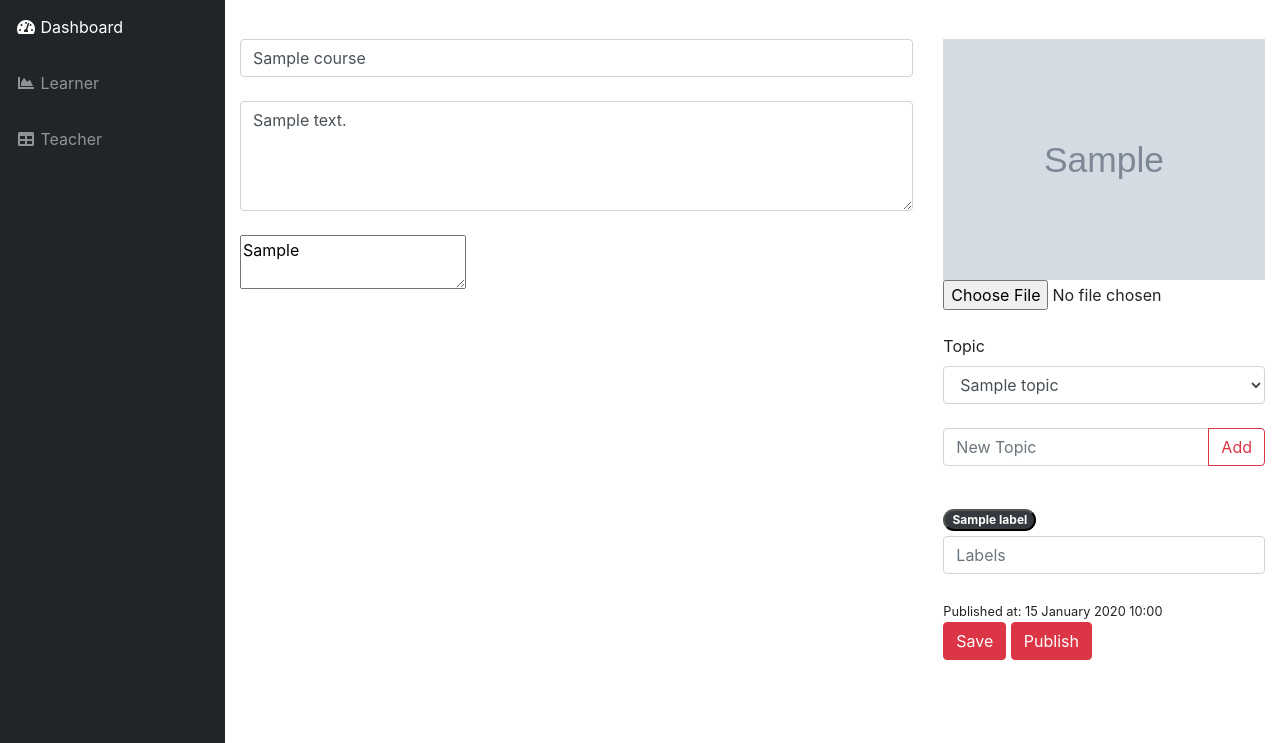
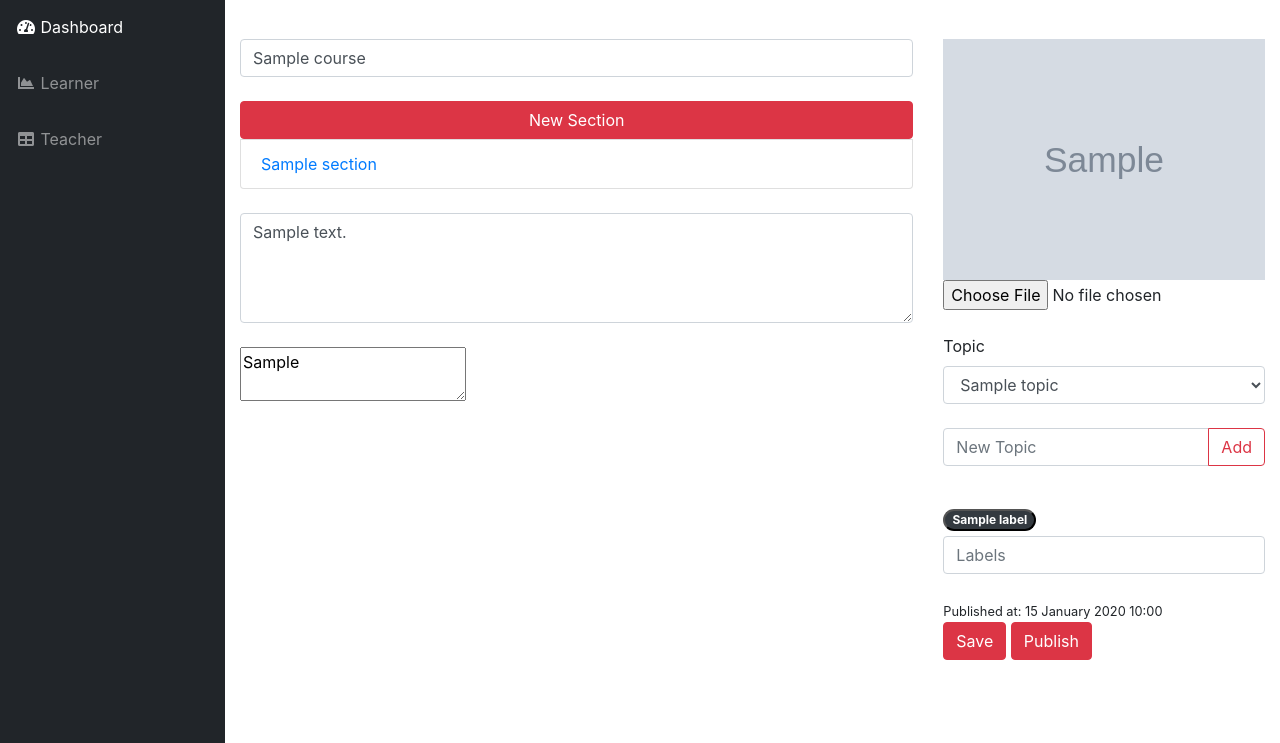
Before and after one commit to asiliskender/ocial, a Django app: page /classroom/editcourse/1/ in a window 1280 px wide. Shown: the part 86-829 px from the top of the page. Run offline with Django 3.2, Linux system fonts and the light colour scheme; a user stored in the database is signed in; tables that the repository leaves empty hold one stand-in row (values such as "Sample post"); grey boxes marked "Sample" are stand-in pictures; some libraries are stand-ins or nearby versions.

Commit message:
sections creation and edit

```diff
--- a/ocial_project/topics/models.py
+++ b/ocial_project/topics/models.py
@@ -44,7 +44,10 @@ class Label(models.Model):
 class Section(models.Model):
 	name = models.CharField(max_length=200)
 	course = models.ForeignKey('Course', on_delete=models.CASCADE)
+	order =  models.IntegerField(default=1)
 
+	class Meta:
+		ordering = ['order']
 
 	def __str__(self):
 		return self.name
--- /dev/null
+++ b/ocial_project/topics/templates/temp/course_new_edit.html
@@ -0,0 +1,97 @@
+        <div class="form-group">
+
+            <div class="row">
+                <div class="col-sm-8">
+                    <input type="text" class="form-control" name="title" placeholder="Title" value="{{ course.title }}">
+                    {% if course.id %}
+                    <ul class="list-group mt-4" id="demo2">
+                        <button type="button" onclick="window.location.href = '{% url 'newsection' course.id %}';" class="btn btn-danger">New Section </button>
+
+
+                        {% for section in course.section_set.all %}
+                            <li class="list-group-item"><a href="{% url 'editsection' section.id %}">{{section.name}}</a></li>
+                        {% endfor %}
+
+                    </ul>
+                    {% endif %}
+
+
+
+
+
+
+                    <br />
+
+                    <textarea type="text" class="form-control" name="description" rows="4" placeholder="Course Description">{{ course.description }}</textarea>
+                    <br />
+
+                     <textarea id="summernote" name="wywl">{{ course.wywl }}</textarea>
+                        <script>
+                          $('#summernote').summernote({
+                            placeholder: 'What they will learn?',
+                            tabsize: 1,
+                            height: 250
+                          });
+                        </script>
+
+
+
+                </div>
+
+
+
+                <div class="col-sm-4">
+                        {% if course.image %}<img src="{{ course.image.url }}" style="width:100%; height: auto">{% endif %}
+                        <input type="file" class="form-control-file" name="image" >
+                        <br />
+                        <label for="exampleFormControlSelect1">Topic</label>
+                        <select class="form-control" name="topic">
+                            <option disabled selected>Select topic</option>
+                            {% for topic in topics.all %}
+                                {% if topic.id == course.topic.id %}
+                                    <option selected value="{{ topic.id }}">{{ topic }}</option>
+                                {% else %}
+                                    <option value="{{ topic.id }}">{{ topic }}</option>
+                                {% endif %}
+                            {% endfor %}
+                        </select>
+                        <br />
+
+                        <form class="form-inline" action="">
+                            <div class="input-group mb-3">
+                              <input type="text" class="form-control" placeholder="New Topic" name="topictitle" aria-describedby="basic-addon2">
+                              <div class="input-group-append">
+                                <button class="btn btn-outline-danger" type="submit" name="newtopic" >Add</button>
+                              </div>
+                            </div>
+                        </form>
+
+
+                        <br />
+
+
+
+                        {% for label in course.label.all %}
+                        <button type="submit" name="removelabel" class="badge badge-pill badge-dark" style="margin-bottom: 5px;">{{ label.name }}</button>
+                            <input type="hidden" name="labelremove"  value="{{ label.id }}">
+                        {% endfor %}
+
+                        <input type="text" class="form-control" name="labels" placeholder="Labels">
+
+                        <br />
+
+                        {% if course.id %}
+                        {% if course.published == True %}
+                            <small>Published at: {{course.pub_date_exact}}</small>
+                        {% else %}
+                            <small>Saved at: {{course.pub_date_exact}}</small>
+                        {% endif %}
+                        {% endif %}
+
+                        <br />
+
+                        <button type="submit" name="save" class="btn btn-danger">Save</button>
+                        {% if course.id %}<button type="submit" name="publish" class="btn btn-danger">Publish</button>{% endif %}
+                </div>
+            </div>
+        </div>
--- a/ocial_project/topics/templates/temp/topics_list.html
+++ b/ocial_project/topics/templates/temp/topics_list.html
@@ -7,9 +7,9 @@
         <div class="col-md-4">
           <div class="card mb-4 shadow-sm">
             <div class="card-body">
-              <a style="color: #EE514D"href="{%url 'explore'%}?search_topic={{topic.id}}" class="card-text">{{ topic.title }}</a>
+              <a href="{%url 'explore'%}?search_topic={{topic.id}}" class="card-text">{{ topic.title }}</a>
               <div class="d-flex justify-content-between align-items-center">
-                <small class="text-muted">{{topic.number_of_answers}}  courses</small>
+                <small class="text-muted">{{topic.number_of_courses}}  courses</small>
               </div>
             </div>
           </div>
--- a/ocial_project/topics/templates/topics/editcourse.html
+++ b/ocial_project/topics/templates/topics/editcourse.html
@@ -8,7 +8,7 @@
     <script src="https://code.jquery.com/jquery-3.2.1.slim.min.js"></script>
     <link href="https://cdnjs.cloudflare.com/ajax/libs/summernote/0.8.11/summernote-lite.css" rel="stylesheet">
     <script src="https://cdnjs.cloudflare.com/ajax/libs/summernote/0.8.11/summernote-lite.js"></script>
-    <link rel="stylesheet" href="https://stackpath.bootstrapcdn.com/bootstrap/4.3.1/css/bootstrap.min.css" integrity="sha384-ggOyR0iXCbMQv3Xipma34MD+dH/1fQ784/j6cY/iJTQUOhcWr7x9JvoRxT2MZw1T" crossorigin="anonymous">
+    <script src="https://cdn.jsdelivr.net/gh/RubaXa/Sortable/Sortable.min.js"></script>
 
 
 <div class="container-fluid" style="margin-top:40px;">
@@ -23,86 +23,7 @@
     <form method="POST" action="{% url 'editcourse' course.id %}" enctype="multipart/form-data">
     	{% csrf_token %}
 
-
-
-        <div class="form-group">
-
-            <div class="row">
-                <div class="col-sm-8">
-                    <input type="text" class="form-control" name="title" value="{{ course.title }}">
-                    <br />
-
-                    <textarea type="text" class="form-control" name="description" rows="4" placeholder="Course Description">{{ course.description }}</textarea>
-                    <br />
-
-                     <textarea id="summernote" name="wywl">{{ course.wywl }}</textarea>
-                        <script>
-                          $('#summernote').summernote({
-                            placeholder: 'What they will learn?',
-                            tabsize: 1,
-                            height: 250
-                          });
-                        </script>
-                </div>
-
-
-
-                <div class="col-sm-4">
-                        <img src="{{ course.image.url }}" style="width:100%; height: auto">
-                        <input type="file" class="form-control-file" name="image" >
-                        <br />
-                        <label for="exampleFormControlSelect1">Topic</label>
-                        <select class="form-control" name="topic">
-                            <option disabled selected>Select topic</option>
-                            {% for topic in topics.all %}
-                                {% if topic.id == course.topic.id %}
-                                    <option selected value="{{ topic.id }}">{{ topic }}</option>
-                                {% else %}
-                                    <option value="{{ topic.id }}">{{ topic }}</option>
-                                {% endif %}
-                            {% endfor %}
-                        </select>
-                        <br />
-
-                        <form class="form-inline" action="{% url 'editcourse' course.id %}">
-                            <div class="input-group mb-3">
-                              <input type="text" class="form-control" placeholder="New Topic" name="topictitle" aria-describedby="basic-addon2">
-                              <div class="input-group-append">
-                                <button class="btn btn-outline-danger" type="submit" name="newtopic" >Add</button>
-                              </div>
-                            </div>
-                        </form>
-
-
-                        <br />
-
-
-
-                        {% for label in course.label.all %}
-                        <button type="submit" name="removelabel" class="badge badge-pill badge-dark" style="margin-bottom: 5px;">{{ label.name }}</button>
-                            <input type="hidden" name="labelremove"  value="{{ label.id }}">
-                        {% endfor %}
-
-                        <input type="text" class="form-control" name="labels" placeholder="Labels">
-
-                        <br />
-
-                        {% if course.published == True %}
-                            <small>Published at: {{course.pub_date_exact}}</small>
-                        {% else %}
-                            <small>Saved at: {{course.pub_date_exact}}</small>
-                        {% endif %}
-
-                        <br />
-
-                        <button type="submit" name="save" class="btn btn-danger">Save</button>
-                        <button type="submit" name="publish" class="btn btn-danger">Publish</button>
-                </div>
-            </div>
-        </div>
-
-
-
+    {% include "temp/course_new_edit.html" %}
 
 
     </form>
@@ -119,6 +40,10 @@ function closeForm() {
 }
 </script>
 
+
+
+
+
 </div>
 
 
--- a/ocial_project/topics/urls.py
+++ b/ocial_project/topics/urls.py
@@ -7,5 +7,7 @@ urlpatterns = [
     path('teacher',views.teacher, name= 'teacher'),
 	path('newcourse',views.newcourse, name= 'newcourse'),
 	path('editcourse/<int:course_id>/', views.editcourse, name = 'editcourse'),
+	path('newsection/<int:course_id>/', views.newsection, name = 'newsection'),
+	path('editsection/<int:section_id>/', views.editsection, name = 'editsection'),
 
 ]
--- a/ocial_project/topics/views.py
+++ b/ocial_project/topics/views.py
@@ -8,8 +8,8 @@ import operator
 
 
 def home(request):
-	topics = Topic.objects.annotate(number_of_answers=Count('course'))
-	topics = sorted(topics, key=operator.attrgetter('number_of_answers'),reverse=True)
+	topics = Topic.objects.annotate(number_of_courses=Count('course'))
+	topics = sorted(topics, key=operator.attrgetter('number_of_courses'),reverse=True)
 	topics = topics[:9]
 	return render(request, 'topics/home.html', {'topics': topics })
 
@@ -79,7 +79,6 @@ def newcourse(request):
 def editcourse(request,course_id):
 	course =  get_object_or_404(Course,pk=course_id)
 	topics = Topic.objects.all()
-
 	print(course.id)
 
 	if request.method == 'POST':
@@ -140,3 +139,44 @@ def savecourse(request,course):
 		for label in labels:
 			newlabel , created = Label.objects.get_or_create(name = label)
 			course.label.add(newlabel)
+
+@login_required
+def newsection(request,course_id):
+	course =  get_object_or_404(Course,pk=course_id)
+	numberofsections = course.section_set.count()
+
+	if request.method == 'POST':
+		if 'save' in request.POST:
+			if request.POST['sectionname']:
+				section = Section()
+				section.name = request.POST['sectionname']
+				section.course = course
+				section.order = numberofsections +1
+				section.save()
+				return redirect('editsection', section_id=section.id)
+			else:
+				return render(request, 'topics/newsection.html',{'course': course,'error': 'Section name is required'})
+	else:
+		return render(request, 'topics/newsection.html',{'course': course})
+
+
+@login_required
+def editsection(request,section_id):
+	section =  get_object_or_404(Section,pk=section_id)
+	if request.method == 'POST':
+		if 'save' in request.POST:
+			if request.POST['sectionname']:
+				section.name = request.POST['sectionname']
+				section.save()
+				return redirect('editsection', section_id=section.id)
+			else:
+				return render(request, 'topics/editsection.html', {'section': section, 'error': 'Name filed is required'})
+		elif 'submit_section' in request.POST:
+			if request.POST['sectionname']:
+				section.name = request.POST['sectionname']
+				section.save()
+				return redirect('editcourse', course_id=section.course.id)
+			else:
+				return render(request, 'topics/editsection.html', {'section': section, 'error': 'Name filed is required'})
+	else:
+		return render(request, 'topics/editsection.html',{'section': section})
```
Also changed, not shown: ocial_project/topics/templates/temp/section_new_edit.html (added, +19 -0 lines), ocial_project/topics/templates/topics/editsection.html (added, +27 -0 lines), ocial_project/topics/templates/topics/newcourse.html (+1 -57 lines), ocial_project/topics/templates/topics/newsection.html (added, +27 -0 lines), ocial_project/topics/migrations/0015_section_order.py (added).
